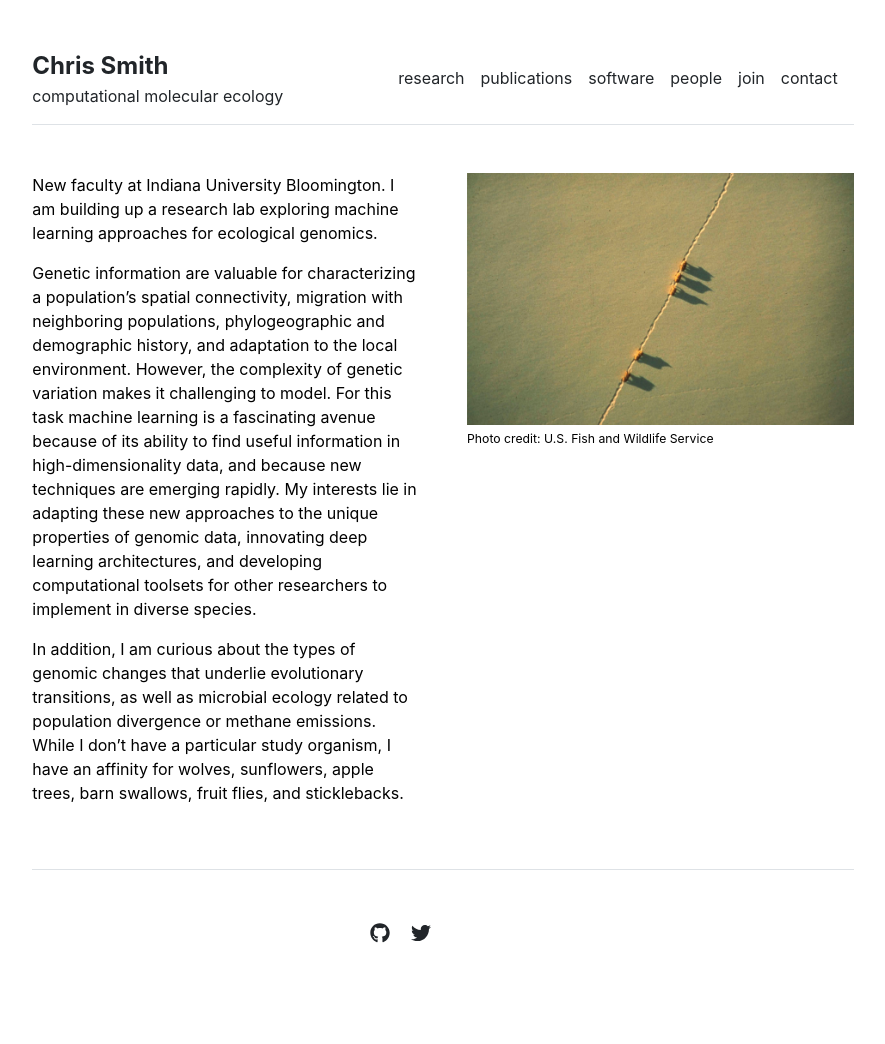
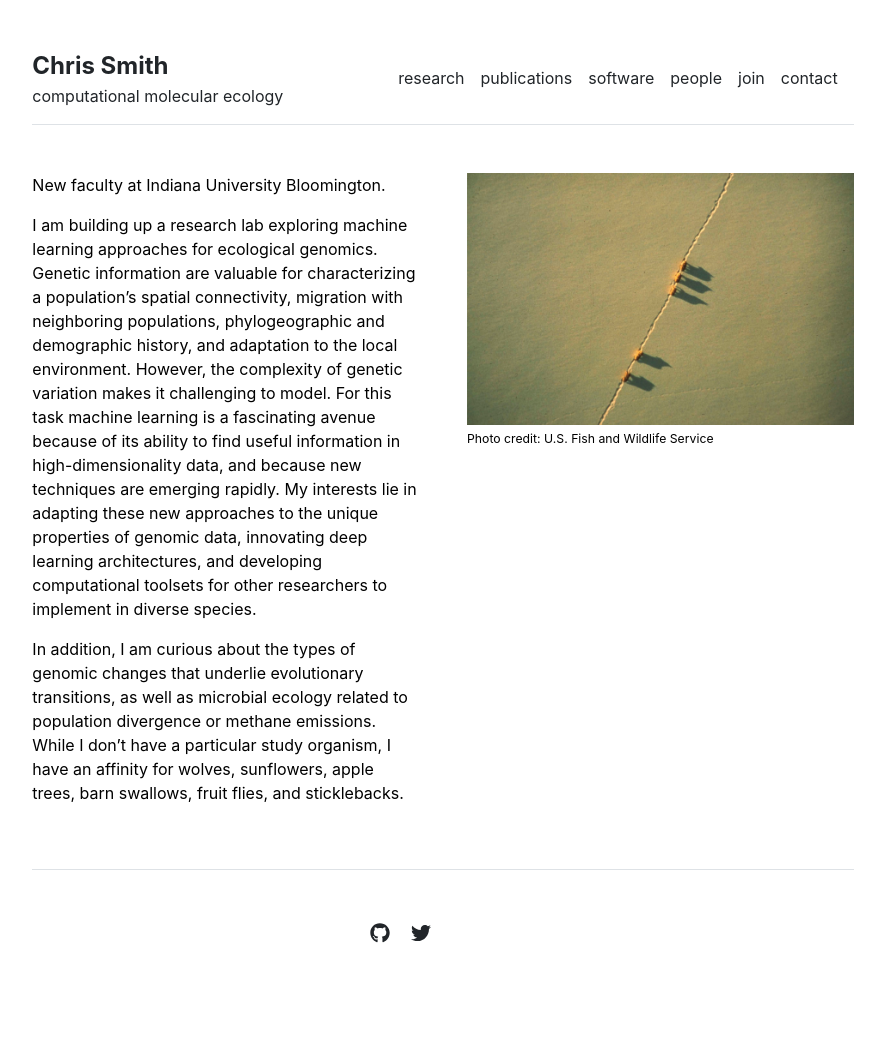
Before and after one commit to chriscrsmith/chriscrsmith.github.io, a Jekyll site: the page built from index.md, in a window 1280 px wide. Shown: the whole page, without its empty margins (197-1082 px from the left). Built offline with Jekyll 4.4.1, drawn with Linux system fonts in a browser that asks for light colours.

Commit message:
small change

```diff
--- a/index.md
+++ b/index.md
@@ -3,8 +3,9 @@ layout: home
 title: "Home"
 ---
 
-New faculty at Indiana University Bloomington. I am building up a research lab exploring machine learning approaches for ecological genomics.
+New faculty at Indiana University Bloomington.
 
+I am building up a research lab exploring machine learning approaches for ecological genomics.
 Genetic information are valuable for characterizing a population's spatial connectivity, migration with neighboring populations, phylogeographic and demographic history, and adaptation to the local environment. However, the complexity of genetic variation makes it challenging to model. For this task machine learning is a fascinating avenue because of its ability to find useful information in high-dimensionality data, and because new techniques are emerging rapidly. My interests lie in adapting these new approaches to the unique properties of genomic data, innovating deep learning architectures, and developing computational toolsets for other researchers to implement in diverse species.
 
 In addition, I am curious about the types of genomic changes that underlie evolutionary transitions, as well as microbial ecology related to population divergence or methane emissions. While I don't have a particular study organism, I have an affinity for wolves, sunflowers, apple trees, barn swallows, fruit flies, and sticklebacks.
```
